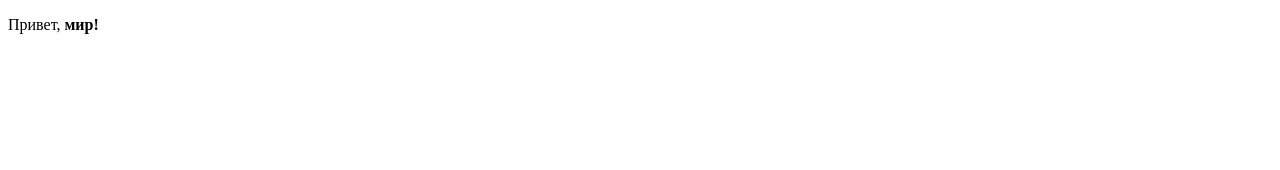
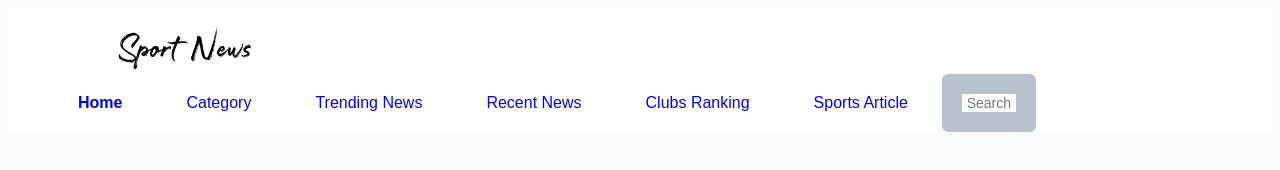
Before and after one commit to dupiekng/htmlProject, a plain HTML site: page index.html in a window 1280 px wide. Drawn offline with Linux system fonts and the light colour scheme; a web font is replaced by a local one.

Commit message:
Add files via upload

```diff
--- a/index.html
+++ b/index.html
@@ -4,8 +4,24 @@
     <meta charset="UTF-8">
     <meta name="viewport" content="width=device-width, initial-scale=1.0">
     <title>Document</title>
+    <link rel="stylesheet" href="styles/style.css">
 </head>
 <body>
-    <p>Привет, <b>мир!</b></p>
+    <header>
+        <div>
+            <img src="images/Sport News.svg"  alt="Sport" width="154" height="42">
+        </div>
+        <nav>
+            <ul>
+                <li> <a class="active" href="#" > Home</a></li>
+                <li> <a class="text_button" href="#" > Category</a></li>
+                <li> <a class="text_button" href="#" > Trending News</a></li>
+                <li> <a class="text_button" href="#" > Recent News</a></li>
+                <li> <a class="text_button" href="#" > Clubs Ranking</a></li>
+                <li> <a class="text_button" href="#" > Sports Article</a></li>
+            </ul>
+            <input class="button" type="text" search="Search" placeholder="Search">
+        </nav>
+    </header>
 </body>
 </html>
```
